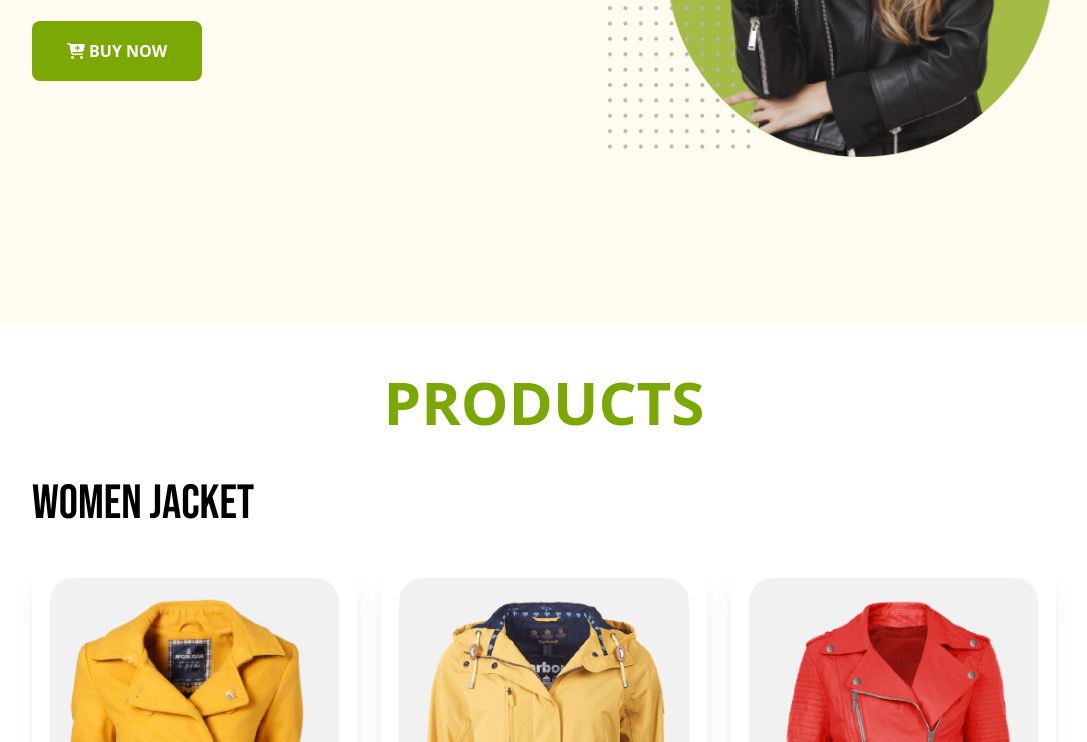
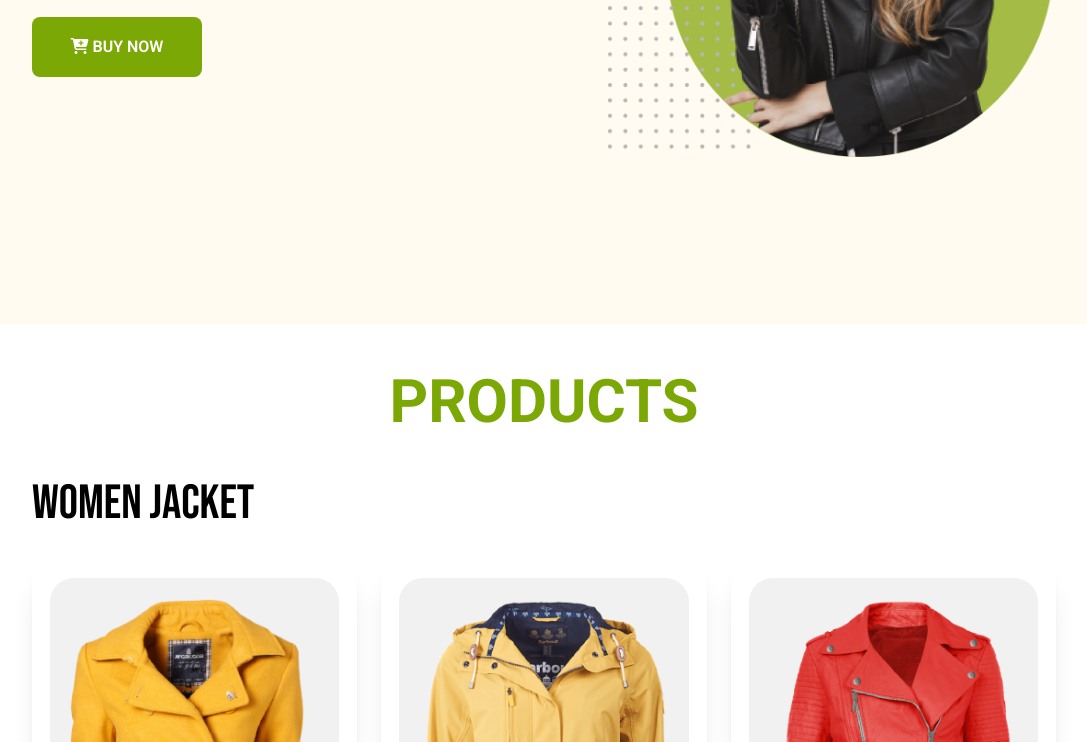
Before and after one commit to amdadislam01/penguin-fashion-shop, a plain HTML site: page index.html in a window 1280 px wide. Shown: the part 476-1218 px from the top of the page, without its empty margins (96-1183 px from the left). Drawn offline with nearby package versions, Linux system fonts and the light colour scheme.

Commit message:
penguin-fashion-shop Project Complate

```diff
--- a/index.html
+++ b/index.html
@@ -23,7 +23,7 @@
     </style>
 </head>
 
-<body class="font-roboto">
+<body class="font-[roboto]">
     <!-- Navbar and Banner section -->
     <section class="bg-[#FFFBF0] min-h-screen md:h-[700px]">
         <!-- Navbar Strat -->
```
